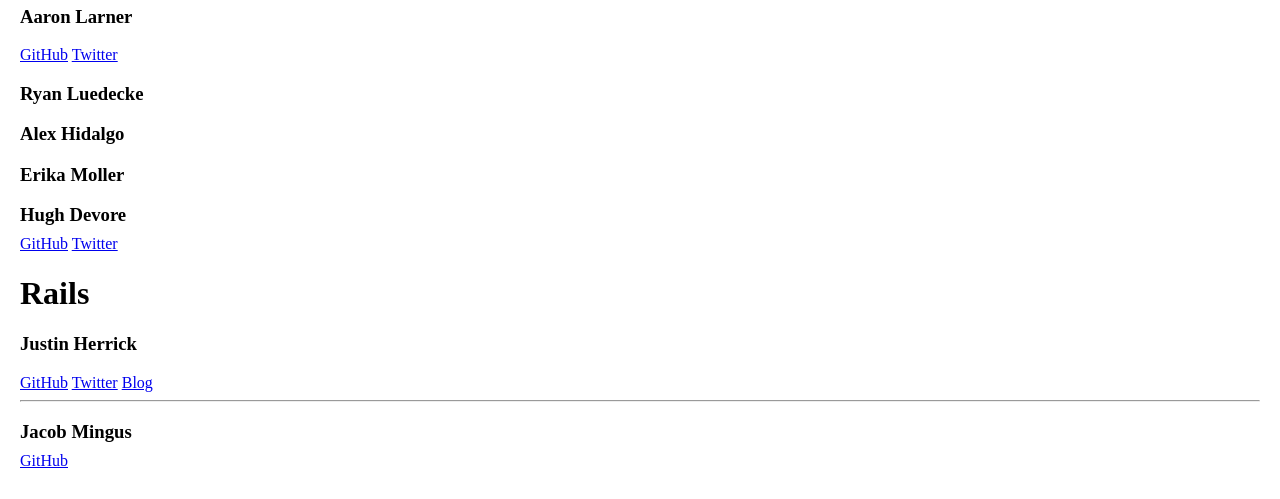
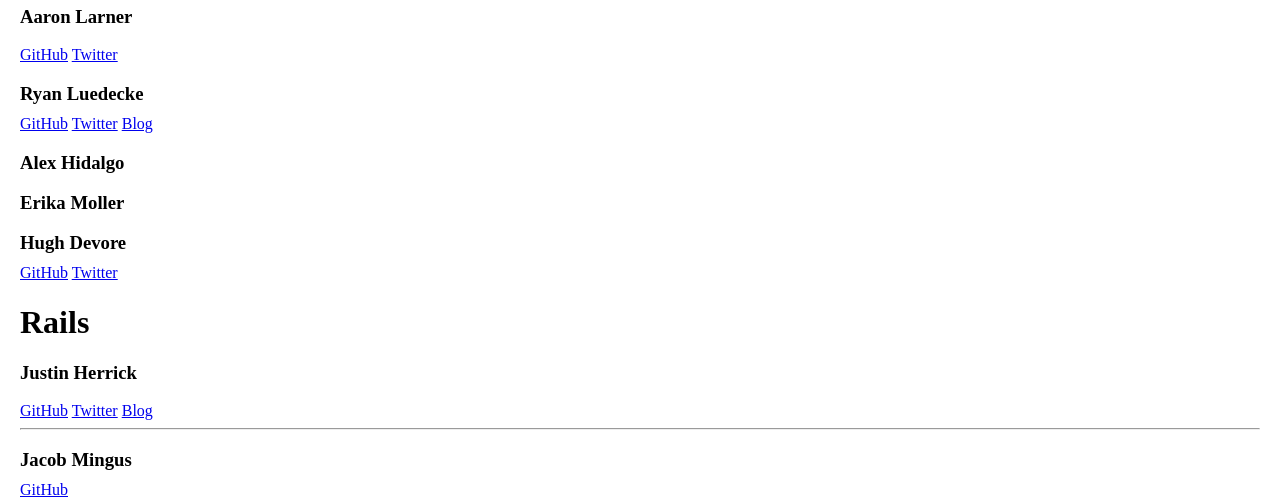
Before and after one commit to TIY-Austin-Front-End-Engineering/Austin-Students, a website: page index.html in a window 1280 px wide. Shown: the part 601-1100 px from the top of the page. Drawn offline with nearby package versions, Linux system fonts and the light colour scheme.

Commit message:
Adding my blog twitter and Github

```diff
--- a/index.html
+++ b/index.html
@@ -44,6 +44,9 @@
 			</div>
 			<div class="student">
 				<h3>Ryan Luedecke</h3>
+				<a href="http://github.com/ryanluedecke">GitHub</a>
+				<a href="http://twitter.com/ryanluedecke">Twitter</a>
+				<a href="http://www.ryanluedecke.com">Blog</a>
 			</div>
 			<div class="student">
 				<h3>Alex Hidalgo</h3>
```
